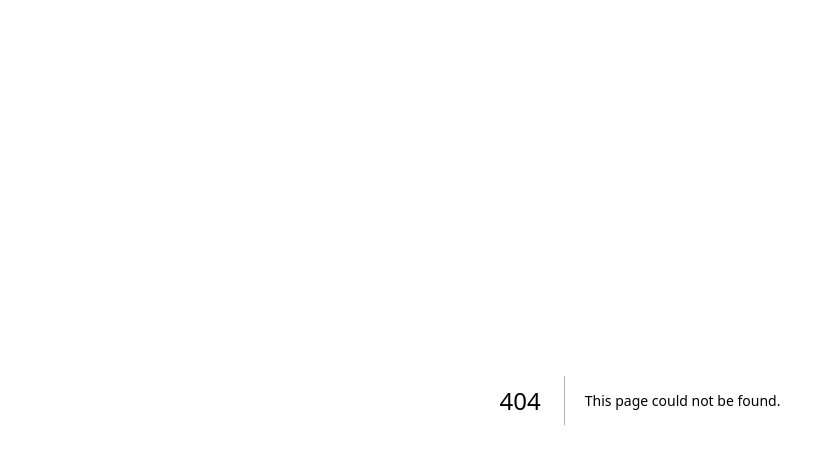
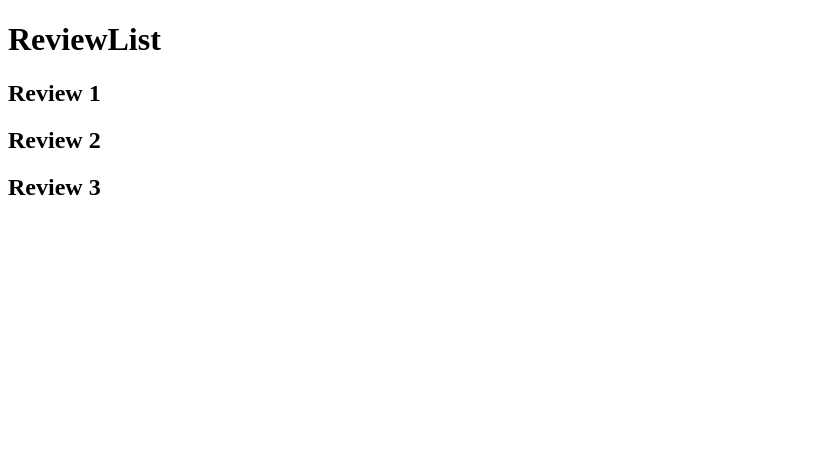
Before and after one commit to Sasmita07/next14-poc, a Next.js app: page /products/1/reviews in a window 1280 px wide. Before the commit this address had no page. Shown: the top 464 px of the page, without its empty margins (0-835 px from the left). Built offline with nearby package versions, Linux system fonts and the light colour scheme.

Commit message:
feat: nextjs nested dynamic routes

```diff
--- /dev/null
+++ b/src/app/products/[productId]/reviews/[reviewId]/page.tsx
@@ -0,0 +1,3 @@
+export default function ReviewDetails({params} : { params: {productId: string, reviewId: string}}) {
+    return <h2>Review Details of product {params.productId} is {params.reviewId}</h2>
+}
--- /dev/null
+++ b/src/app/products/[productId]/reviews/page.tsx
@@ -0,0 +1,8 @@
+export default function Reviews() {
+    return  <>
+    <h1>ReviewList</h1>
+    <h2>Review 1</h2>
+    <h2>Review 2</h2>
+    <h2>Review 3</h2>
+   </>
+}
```
